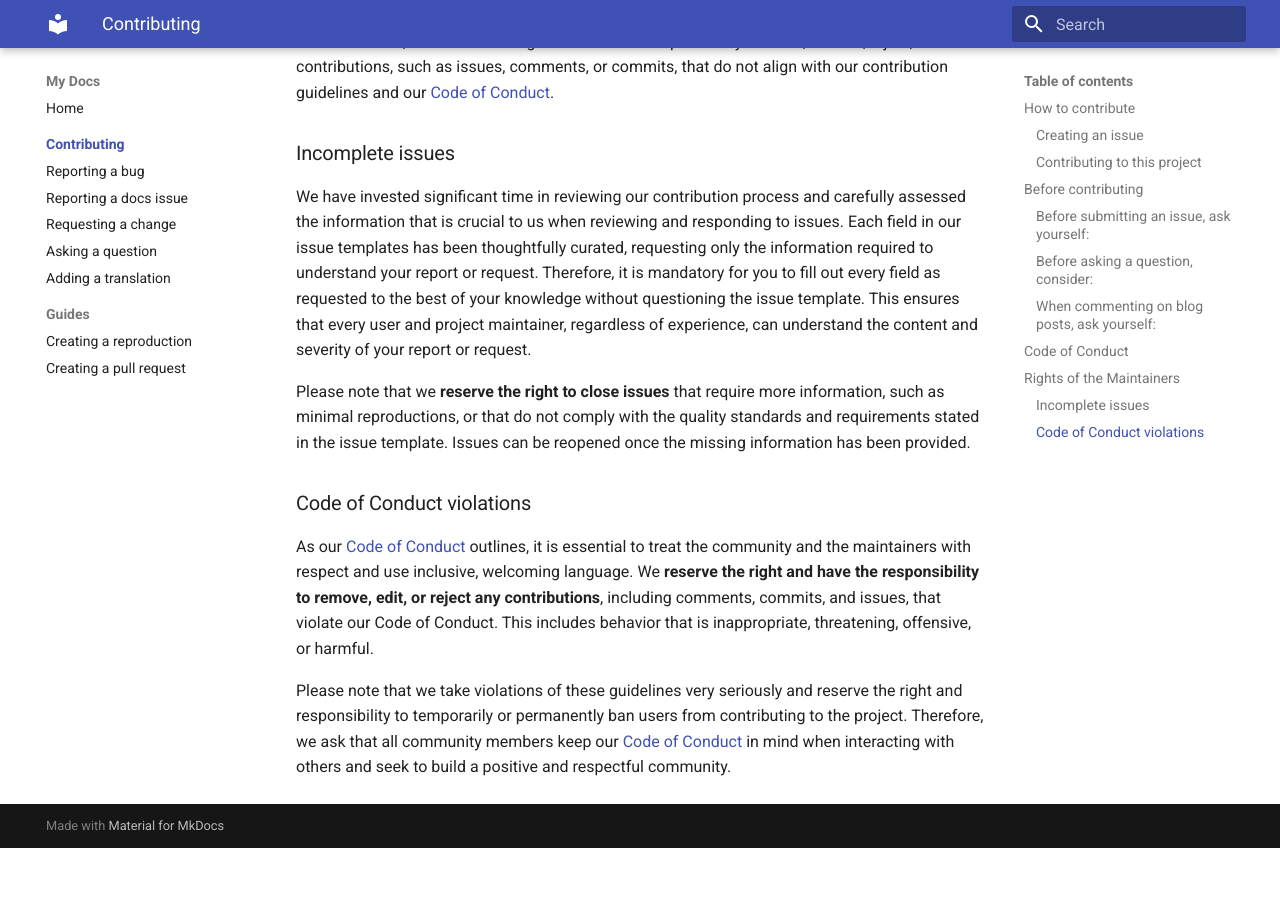
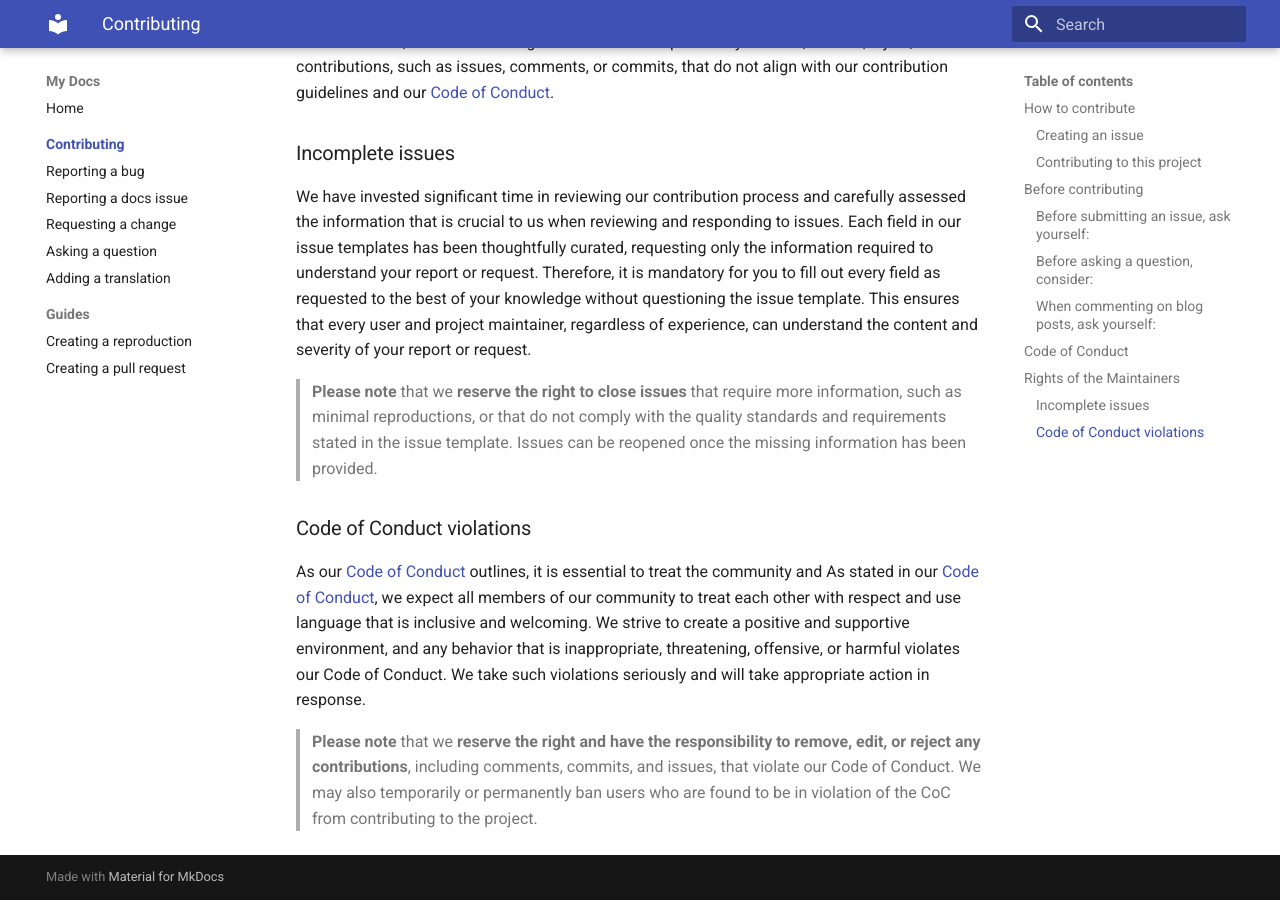
Before and after one commit to katharinalisalin/demo-bug-template, an MkDocs documentation site: the page built from docs/contributing/index.md, in a window 1280 px wide and 900 px high, scrolled down 2526 px. Built offline with MkDocs 1.6.1 and Material for MkDocs 9.7.7, drawn with Linux system fonts in a browser that asks for light colours; before the commit the page ends 3374 px from its top, so only the background shows below that.

Commit message:
Updated docs

```diff
--- a/docs/contributing/index.md
+++ b/docs/contributing/index.md
@@ -151,25 +151,25 @@ to the best of your knowledge without questioning the issue template. This
 ensures that every user and project maintainer, regardless of experience, can
 understand the content and severity of your report or request.
 
-Please note that we __reserve the right to close issues__ that require more
-information, such as minimal reproductions, or that do not comply with the
-quality standards and requirements stated in the issue template. Issues can be
-reopened once the missing information has been provided.
+> __Please note__ that we __reserve the right to close issues__ that require more
+> information, such as minimal reproductions, or that do not comply with the
+> quality standards and requirements stated in the issue template. Issues can be
+> reopened once the missing information has been provided.
 
 
 ### Code of Conduct violations
 
 As our [Code of Conduct] outlines, it is essential to treat the community and
-the maintainers with respect and use inclusive, welcoming language. We
-__reserve the right and have the responsibility to remove, edit, or reject any contributions__,
-including comments, commits, and issues, that violate our Code of Conduct. This
-includes behavior that is inappropriate, threatening, offensive, or harmful.
+As stated in our [Code of Conduct], we expect all members of our community to
+treat each other with respect and use language that is inclusive and welcoming.
+We strive to create a positive and supportive environment, and any behavior that
+is inappropriate, threatening, offensive, or harmful violates our Code of Conduct.
+We take such violations seriously and will take appropriate action in response.
 
-Please note that we take violations of these guidelines very seriously and
-reserve the right and responsibility to temporarily or permanently ban users
-from contributing to the project. Therefore, we ask that all community members
-keep our [Code of Conduct] in mind when interacting with others and seek to
-build a positive and respectful community.
+> __Please note__ that we __reserve the right and have the responsibility to remove, edit, or reject any contributions__,
+> including comments, commits, and issues, that violate our Code of Conduct. We
+> may also temporarily or permanently ban users who are found to be in violation
+> of the CoC from contributing to the project.
 
   [discussion board]: https://github.com/squidfunk/mkdocs-material/discussions
   [issue tracker]: https://github.com/squidfunk/mkdocs-material/issues
```
Also changed, not shown: docs/contributing/creating-a-pull-request.md (+1 -1 lines).
